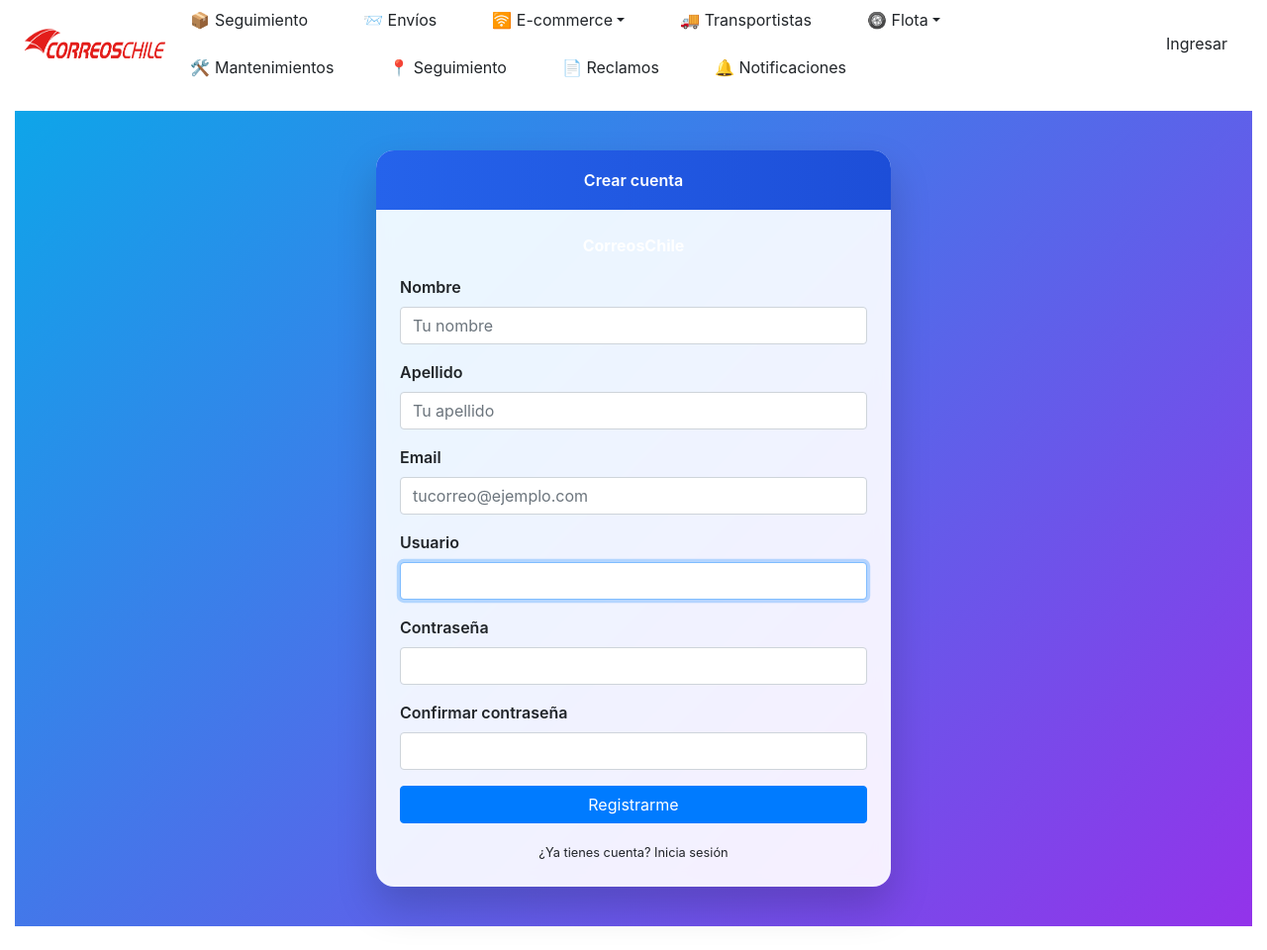
After one commit to Crxstxan-12/proyectoCorreosChile, a Django app: page /usuarios/register/ in a window 1280 px wide. The commit adds this page. Shown: the whole page at 99% size. Run offline with Django 5.2, Linux system fonts and the light colour scheme; data that the repository does not hold is empty; some libraries are stand-ins or nearby versions.

Commit message:
Se creo completamente el registro de usuarios:)

```diff
--- /dev/null
+++ b/templates/usuarios/register.html
@@ -0,0 +1,87 @@
+{% extends 'base.html' %}
+{% load static %}
+
+{% block title %}Crear cuenta{% endblock %}
+{% block navbar %}{% endblock %}
+{% block extra_css %}
+<style>
+  .auth-bg {
+    min-height: 100vh;
+    background: linear-gradient(135deg, #0ea5e9 0%, #9333ea 100%);
+    display: flex;
+    align-items: center;
+    justify-content: center;
+    padding: 40px 16px;
+  }
+  .auth-card {
+    background: rgba(255,255,255,0.92);
+    backdrop-filter: saturate(180%) blur(8px);
+    border-radius: 18px;
+    box-shadow: 0 20px 40px rgba(0,0,0,0.18);
+    overflow: hidden;
+    width: 100%;
+    max-width: 520px;
+  }
+  .auth-header {
+    background: linear-gradient(90deg, #2563eb, #1d4ed8);
+    color: #fff;
+    padding: 18px 24px;
+    font-weight: 600;
+    text-align: center;
+  }
+  .auth-body { padding: 24px; }
+  .auth-body .form-label { font-weight: 600; }
+  .brand-top { color: #fff; font-weight: 700; text-align: center; margin-bottom: 18px; }
+</style>
+{% endblock %}
+{% block content %}
+<div class="auth-bg">
+  <div class="auth-card">
+    <div class="auth-header">Crear cuenta</div>
+    <div class="auth-body">
+      <div class="brand-top">CorreosChile</div>
+      <form method="post" novalidate>
+        {% csrf_token %}
+        <div class="mb-3">
+          <label class="form-label">Nombre</label>
+          <input type="text" name="first_name" class="form-control" placeholder="Tu nombre">
+        </div>
+        <div class="mb-3">
+          <label class="form-label">Apellido</label>
+          <input type="text" name="last_name" class="form-control" placeholder="Tu apellido">
+        </div>
+        <div class="mb-3">
+          <label class="form-label">Email</label>
+          <input type="email" name="email" class="form-control" placeholder="tucorreo@ejemplo.com">
+        </div>
+        <div class="mb-3">
+          <label class="form-label">Usuario</label>
+          {{ form.username }}
+          {% if form.username.errors %}
+            <div class="text-danger small">{{ form.username.errors.0 }}</div>
+          {% endif %}
+        </div>
+        <div class="mb-3">
+          <label class="form-label">Contraseña</label>
+          {{ form.password1 }}
+          {% if form.password1.errors %}
+            <div class="text-danger small">{{ form.password1.errors.0 }}</div>
+          {% endif %}
+        </div>
+        <div class="mb-3">
+          <label class="form-label">Confirmar contraseña</label>
+          {{ form.password2 }}
+          {% if form.password2.errors %}
+            <div class="text-danger small">{{ form.password2.errors.0 }}</div>
+          {% endif %}
+        </div>
+        <button type="submit" class="btn btn-primary w-100">Registrarme</button>
+      </form>
+      <div class="mt-3 text-center">
+        <small>¿Ya tienes cuenta? <a href="{% url 'usuarios:login' %}">Inicia sesión</a></small>
+      </div>
+    </div>
+  </div>
+</div>
+{% endblock %}
+{% block footer %}{% endblock %}
--- a/usuarios/urls.py
+++ b/usuarios/urls.py
@@ -7,6 +7,7 @@
     path('', views.index, name='index'),
     path('login/', views.login_view, name='login'),
     path('logout/', views.logout_view, name='logout'),
+    path('register/', views.register_view, name='register'),
     path('dashboard/', views.dashboard, name='dashboard'),
     path('funcionalidades/', views.funcionalidades_pdf, name='funcionalidades_pdf'),
 ]
--- a/usuarios/views.py
+++ b/usuarios/views.py
@@ -1,6 +1,6 @@
 from django.shortcuts import render, redirect
 from django.contrib.auth import authenticate, login, logout
-from django.contrib.auth.forms import AuthenticationForm
+from django.contrib.auth.forms import AuthenticationForm, UserCreationForm
 from django.contrib.auth.decorators import login_required
 from .models import Perfil
 from django.db.models import Case, When, IntegerField
@@ -109,3 +109,23 @@
     if not request.user.is_authenticated:
         return redirect('usuarios:login')
     return render(request, 'usuarios/funcionalidades.html', {'fecha': timezone.now()})
+
+def register_view(request):
+    if request.method == 'POST':
+        form = UserCreationForm(request.POST)
+        # Estilizar campos
+        for name, field in form.fields.items():
+            field.widget.attrs.update({'class': 'form-control'})
+        if form.is_valid():
+            user = form.save()
+            user.email = (request.POST.get('email') or '').strip()
+            user.first_name = (request.POST.get('first_name') or '').strip()
+            user.last_name = (request.POST.get('last_name') or '').strip()
+            user.save()
+            login(request, user)
+            return redirect('usuarios:dashboard')
+    else:
+        form = UserCreationForm()
+        for name, field in form.fields.items():
+            field.widget.attrs.update({'class': 'form-control'})
+    return render(request, 'usuarios/register.html', {'form': form})
```
Also changed, not shown: templates/usuarios/login.html (+8 -5 lines).
